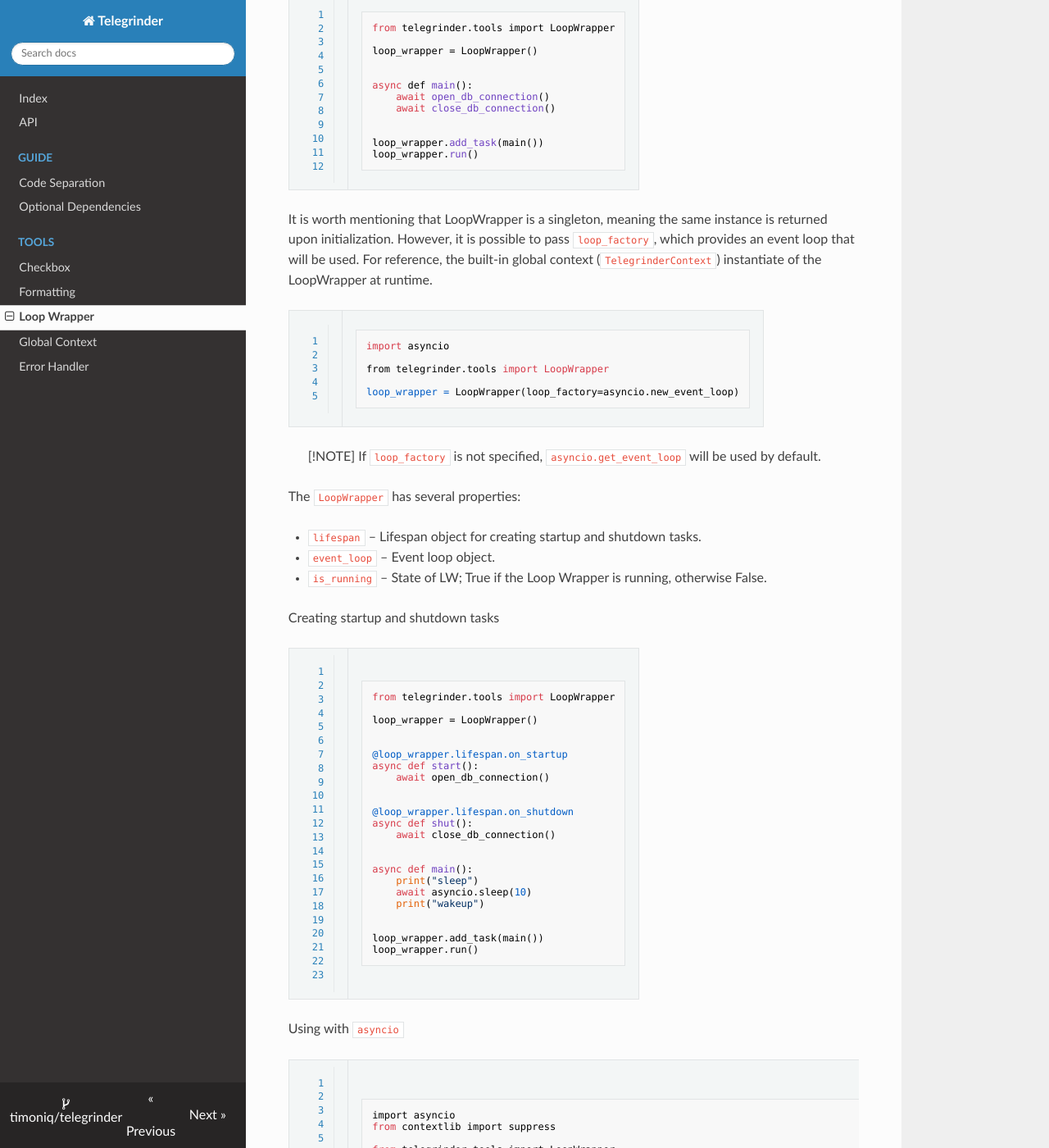
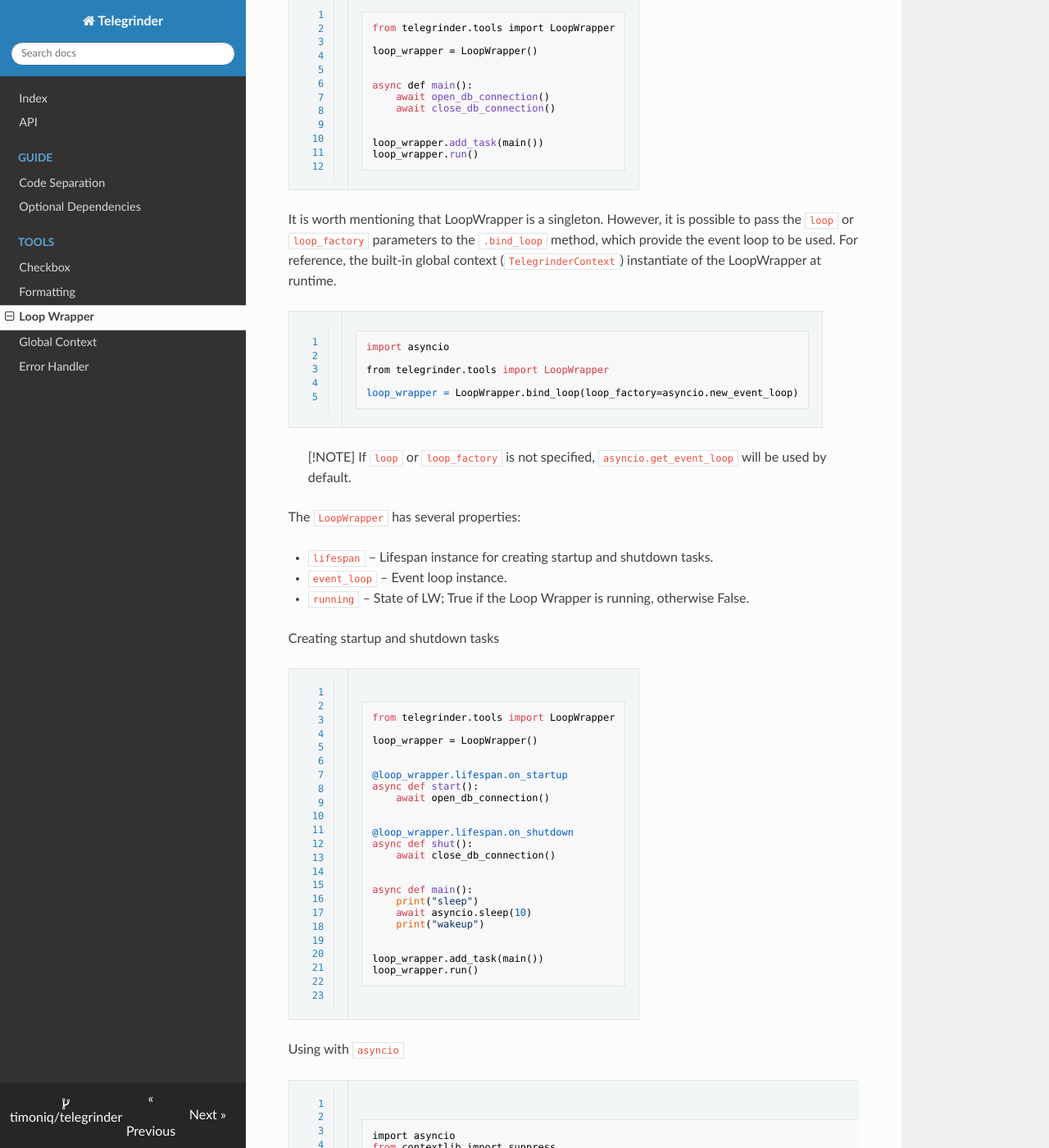
Before and after one commit to timoniq/telegrinder, an MkDocs documentation site: the page built from docs/tools/loop_wrapper.md, in a window 1280 px wide and 1400 px high, scrolled down 292 px. Shown: the whole window at 82% size. Built offline with MkDocs 1.6.1, drawn with Linux system fonts in a browser that asks for light colours; nearby versions of some CDN libraries; some of the changed text lies outside the part shown.

Commit message:
refactor: LoopWrapper & Lifespan

````diff
--- a/docs/tools/loop_wrapper.md
+++ b/docs/tools/loop_wrapper.md
@@ -17,24 +17,24 @@ loop_wrapper.add_task(main())
 loop_wrapper.run()
 ```
 
-It is worth mentioning that LoopWrapper is a singleton, meaning the same instance is returned upon initialization. However, it is possible to pass `loop_factory`, which provides an event loop that will be used. For reference, the built-in global context (`TelegrinderContext`) instantiate of the LoopWrapper at runtime.
+It is worth mentioning that LoopWrapper is a singleton. However, it is possible to pass the `loop` or `loop_factory` parameters to the `.bind_loop` method, which provide the event loop to be used. For reference, the built-in global context (`TelegrinderContext`) instantiate of the LoopWrapper at runtime.
 
 ```python
 import asyncio
 
 from telegrinder.tools import LoopWrapper
 
-loop_wrapper = LoopWrapper(loop_factory=asyncio.new_event_loop)
+loop_wrapper = LoopWrapper.bind_loop(loop_factory=asyncio.new_event_loop)
 ```
 
 > [!NOTE]
-> If `loop_factory` is not specified, `asyncio.get_event_loop` will be used by default.
+> If `loop` or `loop_factory` is not specified, `asyncio.get_event_loop` will be used by default.
 
 The `LoopWrapper` has several properties:
 
-* `lifespan` – Lifespan object for creating startup and shutdown tasks.
-* `event_loop` – Event loop object.
-* `is_running` – State of LW; True if the Loop Wrapper is running, otherwise False.
+* `lifespan` – Lifespan instance for creating startup and shutdown tasks.
+* `event_loop` – Event loop instance.
+* `running` – State of LW; True if the Loop Wrapper is running, otherwise False.
 
 
 Creating startup and shutdown tasks
@@ -90,7 +90,7 @@ loop_wrapper.add_task(task())
 
 
 # You need to pass a LoopWrapper instance to the loop_factory parameter.
-# A LoopWrapper instance has __call__ method that returns an event loop object.
+# A LoopWrapper instance has `__call__` method that returns an event loop object.
 with suppress(KeyboardInterrupt):
     # suppress KeyboardInterrupt, because in this case the LoopWrapper will be running in task and will
     # not be responsible for control flow. As a result, asyncio.run will raise KeyboardInterrupt exception.
@@ -98,7 +98,7 @@ with suppress(KeyboardInterrupt):
 ```
 
 > [!IMPORTANT]
-> Loop Wrapper must always be running, as `Telegrinder` works directly with it. If another library creates a new event loop, Loop Wrapper will not be able to run on its own. So, to integrate it properly, you can pass an instance of `LoopWrapper` wherever a `loop_factory` is accepted or manually create an event loop, pass and set it using `asyncio.set_event_loop`. This ensures that `asyncio` works smoothly across different libraries without conflicts.
+> Loop Wrapper must always be running, as `Telegrinder` works directly with it. If another library creates a new event loop, Loop Wrapper will not be able to run on its own. So, to integrate it properly it is possible to pass an instance of `LoopWrapper` wherever a `loop_factory` is accepted or manually create an event loop, pass and set it using `asyncio.set_event_loop`. This ensures that `asyncio` works smoothly across different libraries without conflicts.
 
 Loop Wrapper can create delayed tasks:
 * `timer` — a one-shot timer that is set a preset time, after the time has elapsed calls the function.
@@ -130,7 +130,7 @@ async def logging():
         await send_message_log(message)
 
 
-loop_wrapper.run()
+loop_wrapper.run(close_loop=False)
 ```
 
 > [!TIP]
````
Also changed, not shown: other parts of docs/tools/loop_wrapper.md (+1 -1 lines), 3 other files.
